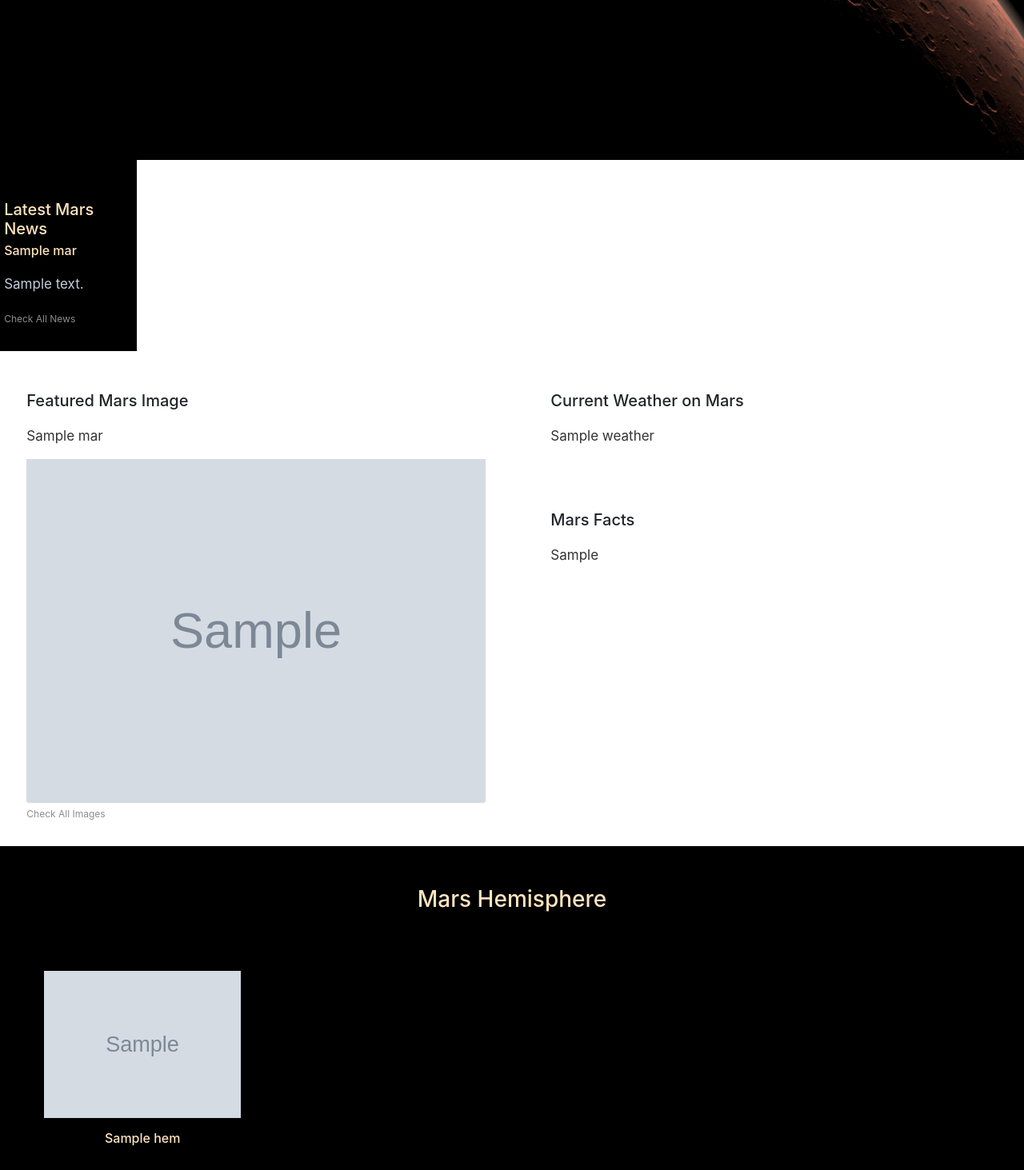
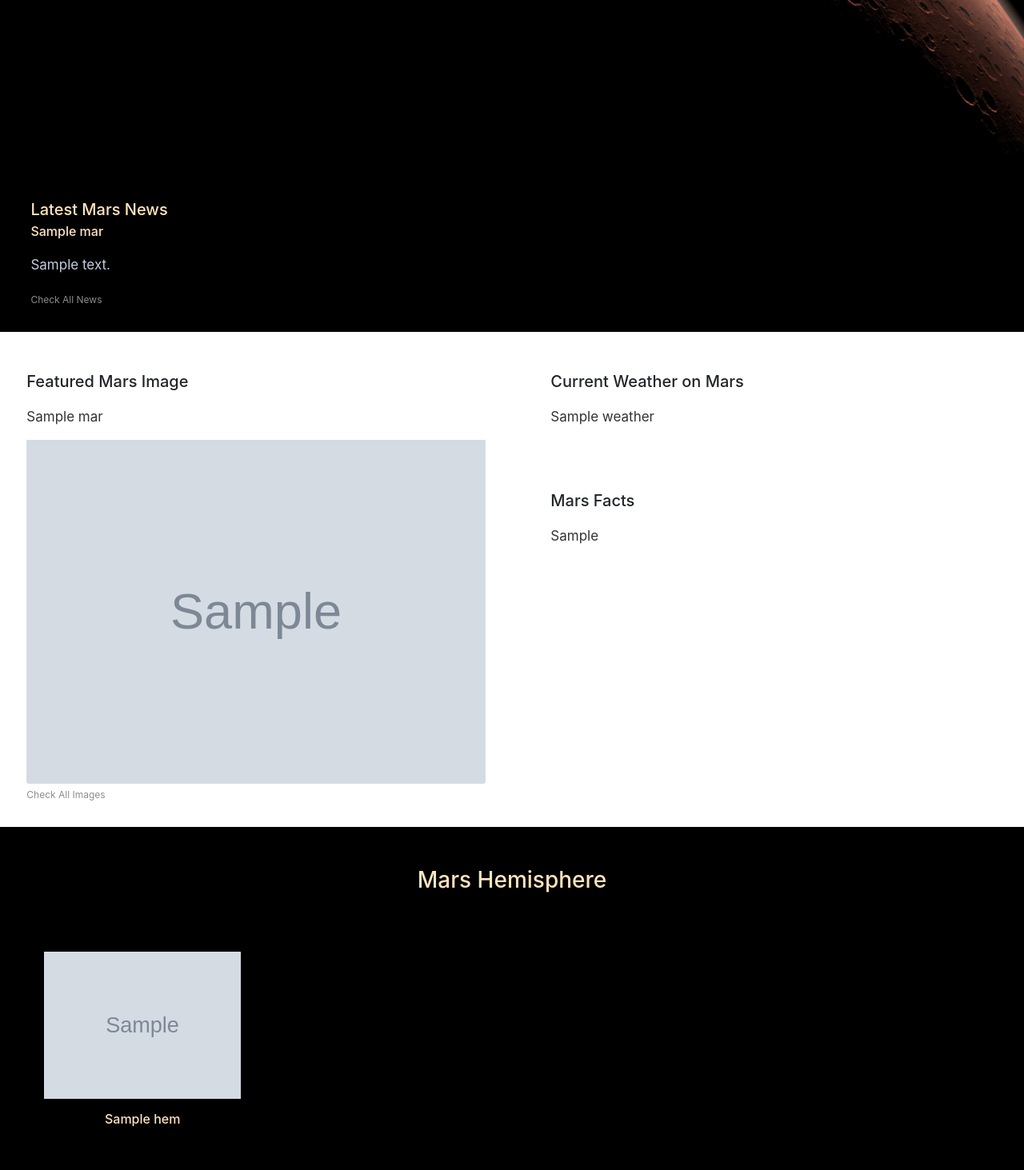
Before and after one commit to farhadOmidvar/Mission_to_Mars, a Flask app: page / in a window 1280 px wide. Shown: the part 550-2013 px from the top of the page at 80% size. After the commit the page ends 1959 px from the top, so only its background shows below. Run offline with Flask 2, Linux system fonts and the light colour scheme; grey boxes marked "Sample" are stand-in pictures; a database or web service that is not in the repository returns one stand-in record (values such as "Sample title"); some libraries are stand-ins or nearby versions.

Commit message:
bedugging

```diff
--- a/static/style.css
+++ b/static/style.css
@@ -50,6 +50,7 @@
 	margin: 0;
 	padding: 50px 3% 0;
 	padding-bottom: 30px;
+	background-size: cover;
 }
 
 .news h5 h6 {
--- a/templates/index.html
+++ b/templates/index.html
@@ -19,13 +19,11 @@
     </div>
     <div class="container-fluid news no-padding" id="scraped-data">
       <div class="row no-gutter">
-        <div class="card">
-          <div class="card-body">
-            <h5 class="card-title" id="font">Latest Mars News</h5>
-            <h6 class="card-subtitle mb-2 " id="font">{{ mars.news_title }}</h6>
-            <p class="card-text">{{ mars.summary }}</p>
-            <a href={{ mars.news_url }} target="_blank">Check All News</a>
-          </div>
+        <div class="card-body">
+          <h5 class="card-title" id="font">Latest Mars News</h5>
+          <h6 class="card-subtitle mb-2 " id="font">{{ mars.news_title }}</h6>
+          <p class="card-text">{{ mars.summary }}</p>
+          <a href={{ mars.news_url }} target="_blank">Check All News</a>
         </div>
       </div>
       <div class="row no-gutter img-table">
@@ -61,7 +59,7 @@
     </div>
   </div>
   <div class="row">
-    <div class="card-body id="image"">
+    <div class="card-body id="image>
       <div class="col-md-12">
         <h3 align="center" id="font">Mars Hemisphere</h3>
         <div class="row">
```
